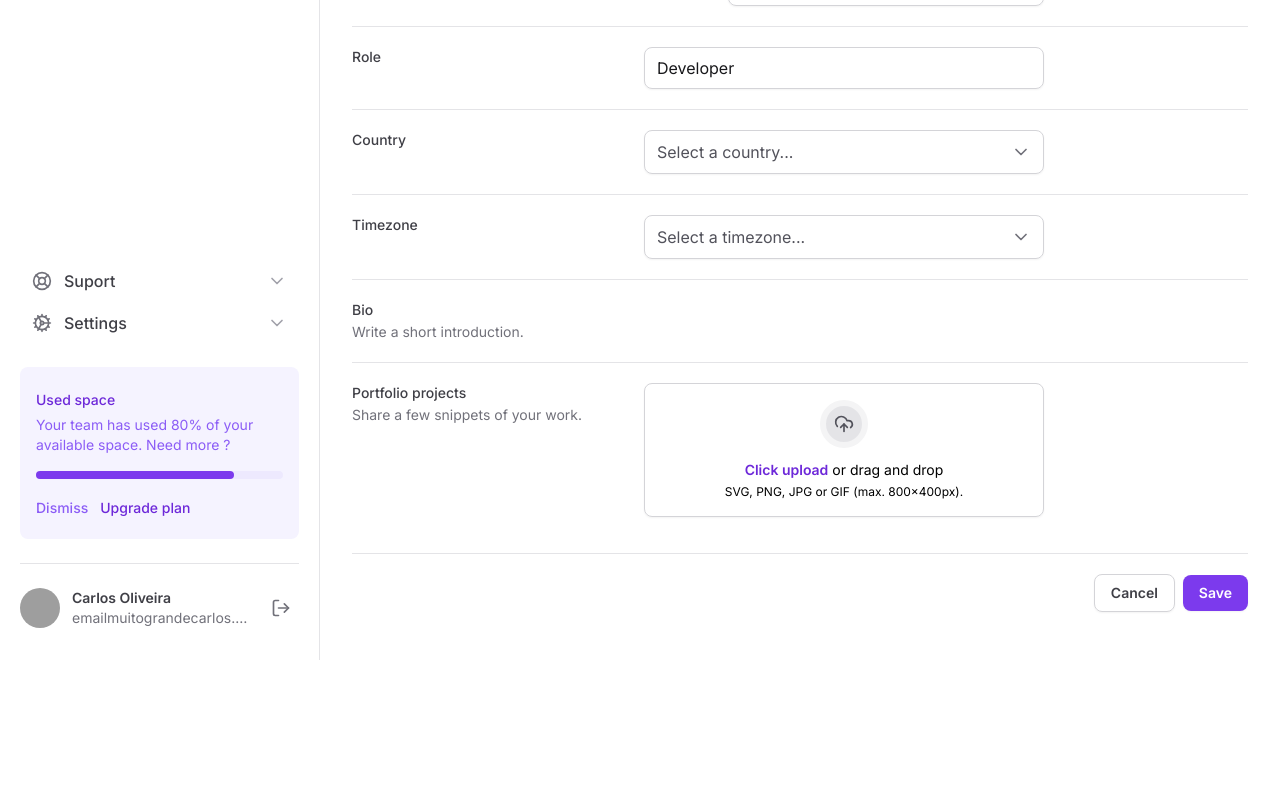
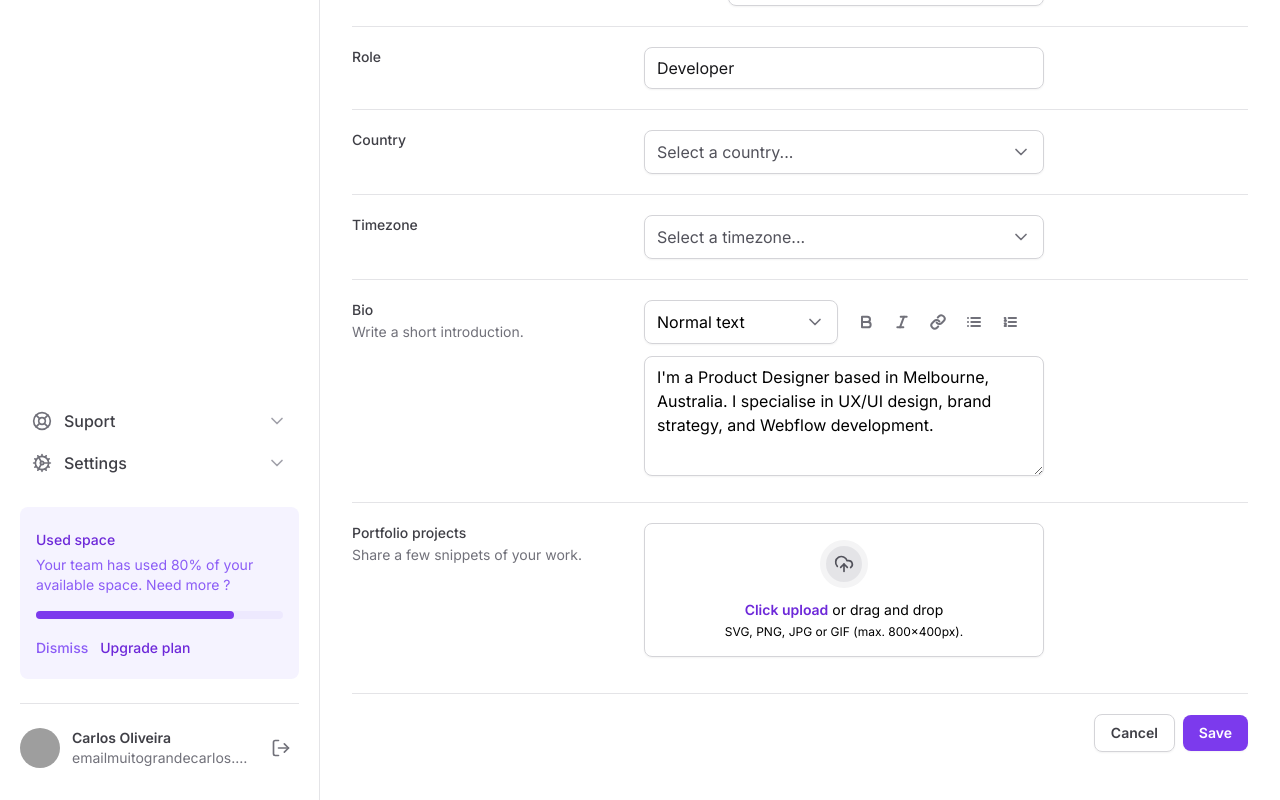
Before and after one commit to burn-c/tailwind-next, a Next.js app: page / in a window 1280 px wide. Shown: the part 544-1344 px from the top of the page. Before the commit the page ends 1204 px from the top, so only its background shows below. Built offline with nearby package versions, Linux system fonts and the light colour scheme; grey boxes are pictures that could not be loaded.

Commit message:
feat(comp): adds Textarea

```diff
--- a/src/app/page.tsx
+++ b/src/app/page.tsx
@@ -1,10 +1,11 @@
-import { Mail } from 'lucide-react'
+import { Bold, Italic, Link, List, ListOrdered, Mail } from 'lucide-react'
 
 import { InputRoot, InputControl, InputPrefix } from '@/components/Input'
 import SettingTabs from '@/components/SettingsTabs'
 import { FileInput } from '@/components/Form/FileInput'
 import { Select } from '@/components/Form/Select'
 import { SelectItem } from '@/components/Form/Select/SelectItem'
+import { Textarea } from '@/components/Form/Textarea'
 
 export default function Home() {
   return (
@@ -144,7 +145,64 @@
                 Write a short introduction.
               </span>
             </label>
-            <div />
+
+            <div className="space-y-3">
+              <div className="grid grid-cols-2 gap-3">
+                <Select placeholder="" defaultValue="normal">
+                  <SelectItem
+                    value="normal"
+                    text="Normal text"
+                    defaultChecked
+                  />
+                  <SelectItem value="md" text="Markdown" />
+                </Select>
+
+                <div className="flex items-center gap-1">
+                  <button
+                    type="button"
+                    className="rounded-md p-2 hover:bg-zinc-100"
+                  >
+                    <Bold className="h-4 w-4 text-zinc-500" strokeWidth={3} />
+                  </button>
+
+                  <button
+                    type="button"
+                    className="rounded-md p-2 hover:bg-zinc-100"
+                  >
+                    <Italic className="h-4 w-4 text-zinc-500" strokeWidth={3} />
+                  </button>
+
+                  <button
+                    type="button"
+                    className="rounded-md p-2 hover:bg-zinc-100"
+                  >
+                    <Link className="h-4 w-4 text-zinc-500" strokeWidth={3} />
+                  </button>
+
+                  <button
+                    type="button"
+                    className="rounded-md p-2 hover:bg-zinc-100"
+                  >
+                    <List className="h-4 w-4 text-zinc-500" strokeWidth={3} />
+                  </button>
+
+                  <button
+                    type="button"
+                    className="rounded-md p-2 hover:bg-zinc-100"
+                  >
+                    <ListOrdered
+                      className="h-4 w-4 text-zinc-500"
+                      strokeWidth={3}
+                    />
+                  </button>
+                </div>
+              </div>
+
+              <Textarea
+                id="bio"
+                defaultValue="I'm a Product Designer based in Melbourne, Australia. I specialise in UX/UI design, brand strategy, and Webflow development."
+              />
+            </div>
           </div>
 
           <div className="grid grid-cols-form gap-3 pt-5">
--- /dev/null
+++ b/src/components/Form/Textarea.tsx
@@ -0,0 +1,12 @@
+import { ComponentProps } from 'react'
+
+type TextareaProps = ComponentProps<'textarea'>
+
+export function Textarea(props: TextareaProps) {
+  return (
+    <textarea
+      className="min-h-[120px] w-full resize-y rounded-lg border border-zinc-300 px-3 py-2 shadow-sm"
+      {...props}
+    />
+  )
+}
```
